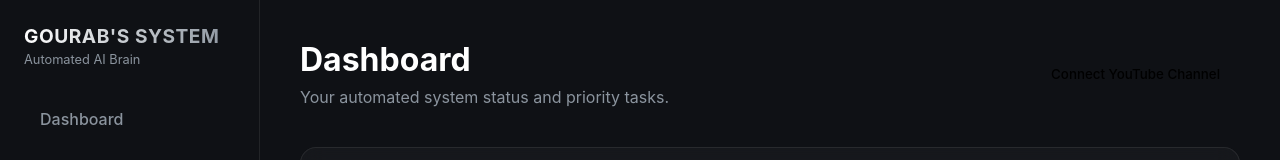
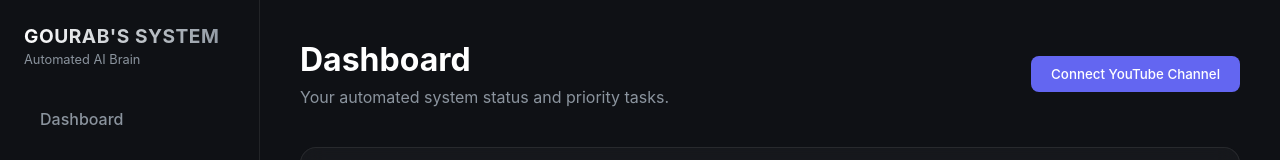
Before and after one commit to Gourabbabu/youtube-automation, a Next.js app: page / in a window 1280 px wide. Shown: the top 160 px of the page. Built offline with nearby package versions, Linux system fonts and the light colour scheme; no server answers.

Commit message:
Fix Dashboard Connect button styling bug causing invisible layout

```diff
--- a/src/app/page.jsx
+++ b/src/app/page.jsx
@@ -35,7 +35,7 @@ export default function Dashboard() {
               <button className="btn" style={{ background: 'var(--danger)' }} onClick={() => signOut()}>Disconnect</button>
             </div>
           ) : (
-            <button className="btn" style={{ background: 'var(--primary)', color: 'black' }} onClick={() => signIn("google")}>
+            <button className="btn" onClick={() => signIn("google")}>
               Connect YouTube Channel
             </button>
           )}
```
